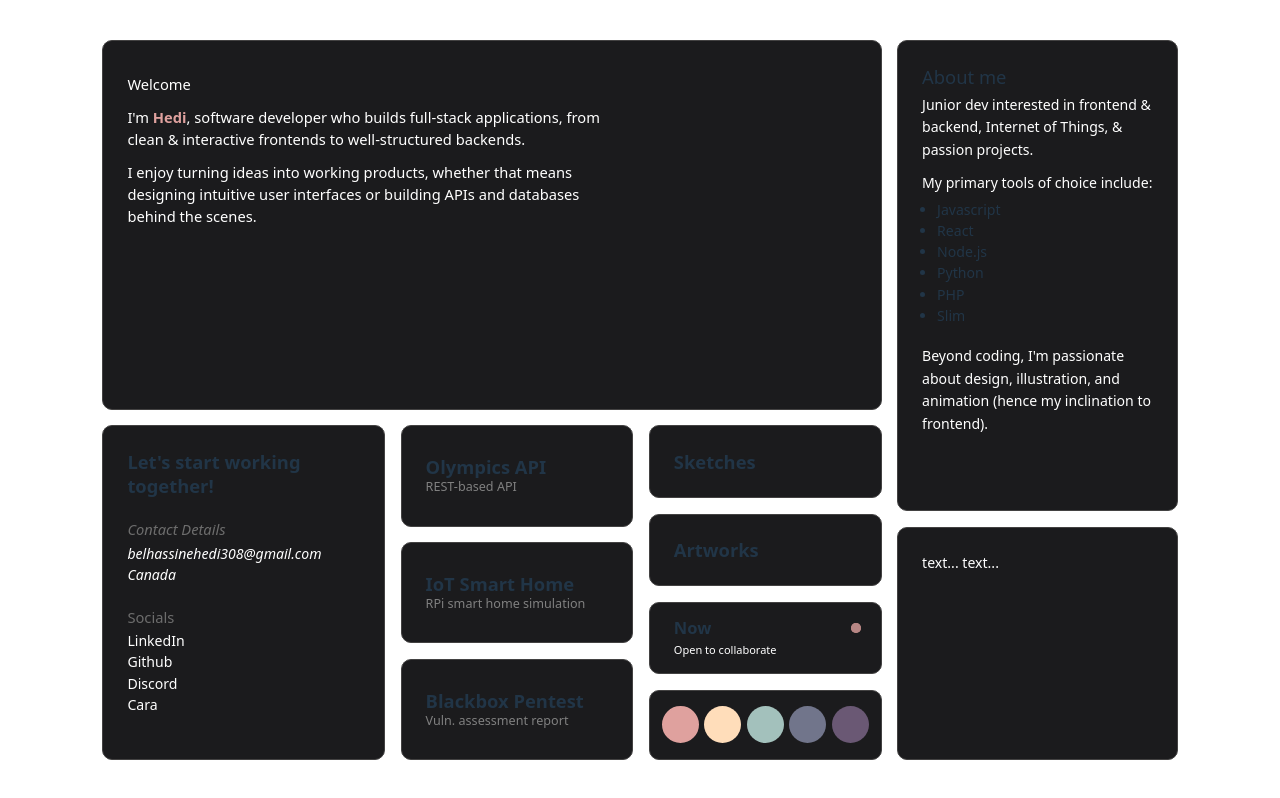
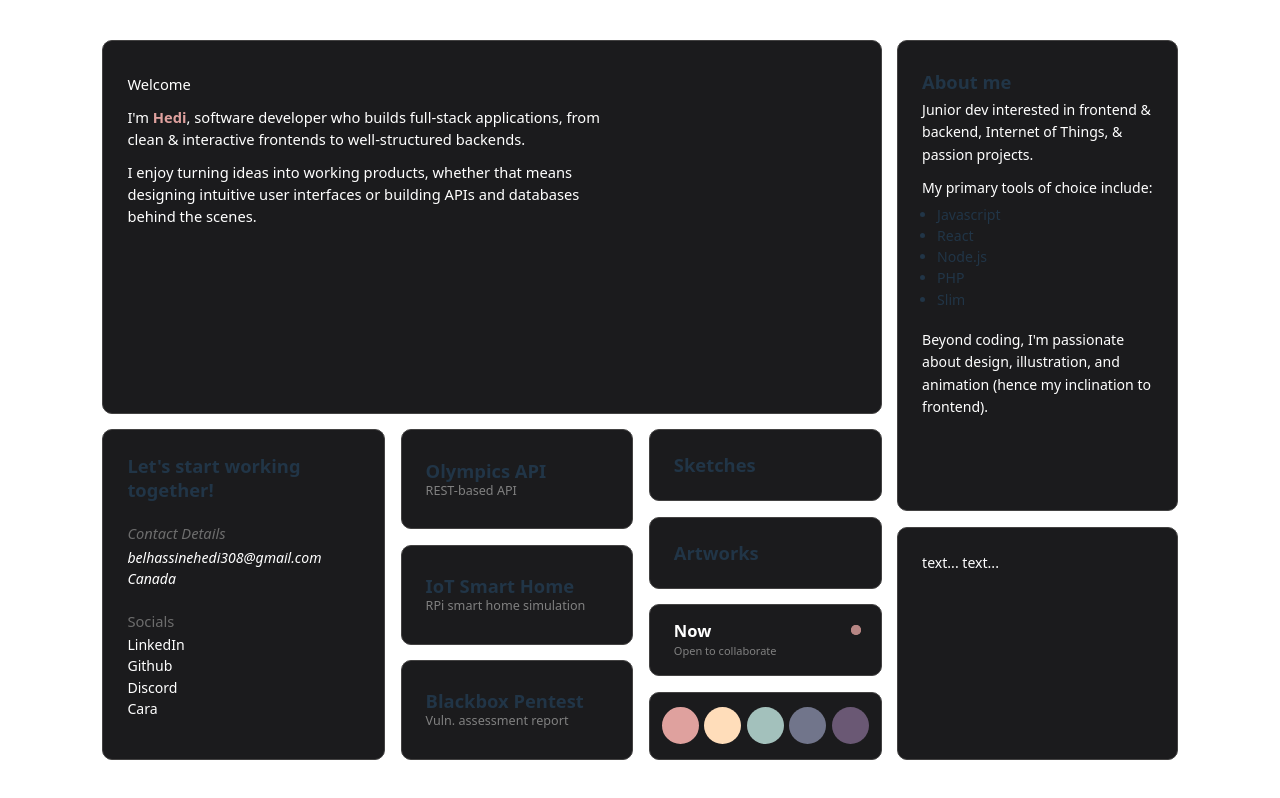
Before and after one commit to hedi3489/my-portfolio, a React (Vite) app: page / in a window 1280 px wide. Built offline with nearby package versions, Linux system fonts and the light colour scheme.

Commit message:
Tiny adjustments

```diff
--- a/src/Cards.css
+++ b/src/Cards.css
@@ -90,19 +90,6 @@
   }
 }
 
-
-
-
-
-
-
-
-
-
-
-
-
-
 /* =============== THEME-CARD =============== */
 .theme-card {
   gap: 0.75rem;
@@ -139,6 +126,11 @@
   width: 100%;
   flex: 7;
 }
+.about-card h3 {
+  margin-top: 5px;
+  font-weight: 600;
+}
+
 .about-card > p {
   padding: 5px 0px;
   font-weight: 200;
--- a/src/Cards.jsx
+++ b/src/Cards.jsx
@@ -55,9 +55,10 @@ function LittleCard({ title, description }) {
 function AvailabilityCard() {
   const available = true;
   var availabilityText = "";
-  const textStyle = (fontSize) => ({
-    margin : "2px 0px",
-    fontSize
+  const textStyle = (fontSize, color = 'white') => ({
+    margin : "1px 0px",
+    fontSize,
+    color
   });
 
   if(available==true){
@@ -70,7 +71,7 @@ function AvailabilityCard() {
     <div className="card little-card availability-card">
       <span className="status-dot" aria-hidden="true" />
       <h2 style={textStyle('1.35em')}>Now</h2>
-      <p style={textStyle('0.9em')}>{availabilityText}</p>
+      <p style={textStyle('0.9em', 'gray')}>{availabilityText}</p>
     </div>
   );
 }
@@ -120,7 +121,6 @@ function AboutCard() {
       <li>Javascript</li>
       <li>React</li>
       <li>Node.js</li>
-      <li>Python</li>
       <li>PHP</li>
       <li>Slim</li>
     </ul>
```
